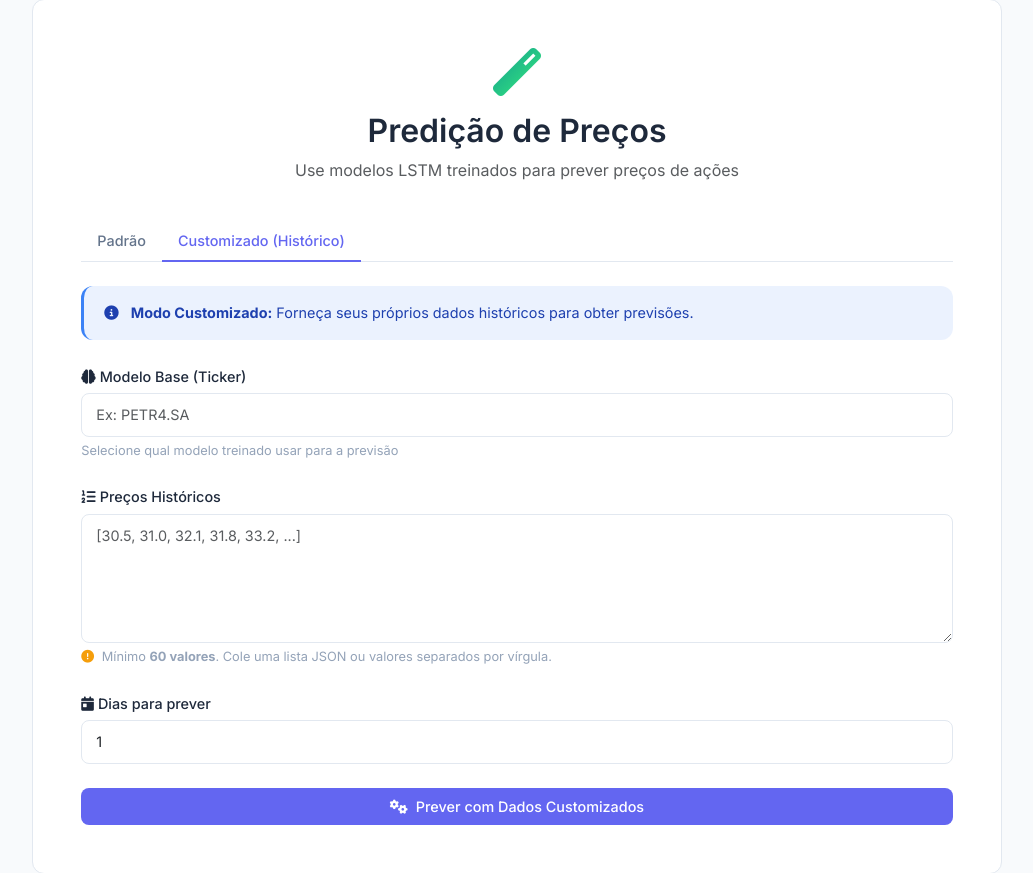
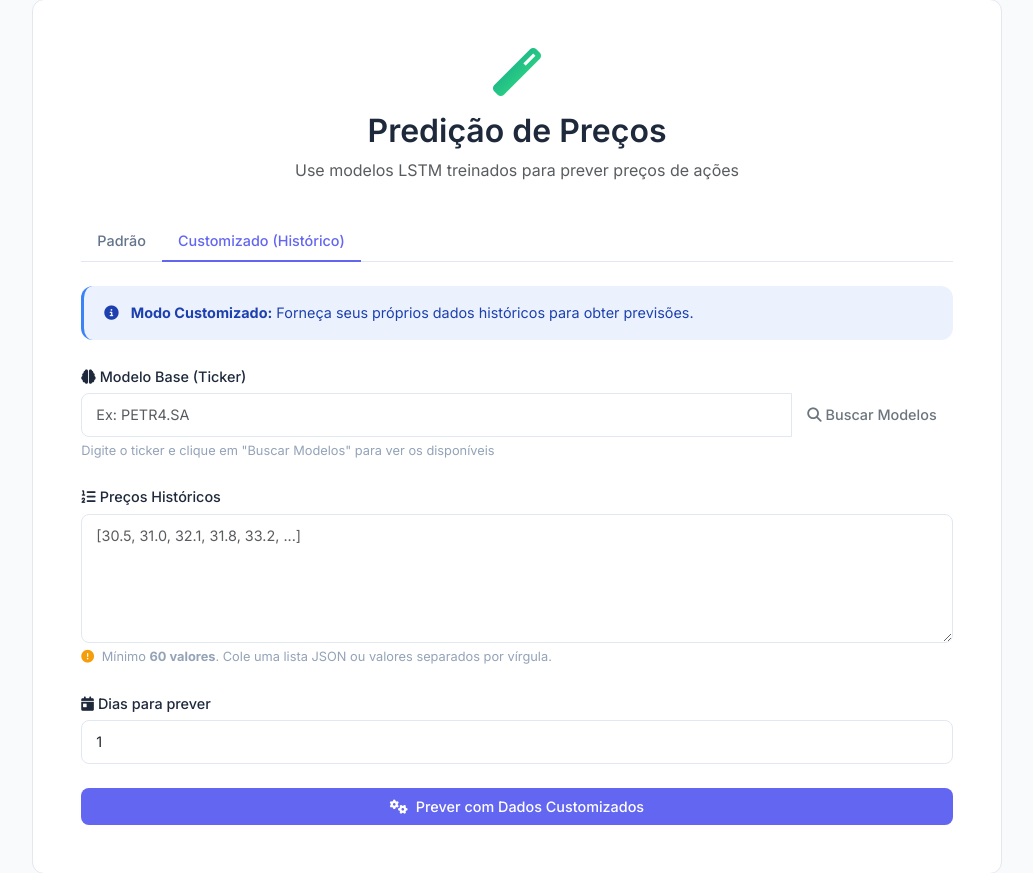
Before and after one commit to heliojunior1/tech-challenge4-lstm-stock-predictor-api, a FastAPI app: page /predict in a window 1280 px wide, after a click on "Customizado (Histórico)". Shown: the part 89-962 px from the top of the page, without its empty margins (123-1156 px from the left). Run offline with FastAPI, Linux system fonts and the light colour scheme.

Commit message:
Adiciona a opcao de selecionar modelo no customizado

```diff
--- a/app/templates/predict.html
+++ b/app/templates/predict.html
@@ -75,9 +75,25 @@
                             <label for="custom-ticker" class="form-label">
                                 <i class="fas fa-brain me-1"></i>Modelo Base (Ticker)
                             </label>
-                            <input type="text" class="form-control" id="custom-ticker" placeholder="Ex: PETR4.SA" required>
-                            <div class="form-text">Selecione qual modelo treinado usar para a previsão</div>
+                            <div class="input-group">
+                                <input type="text" class="form-control" id="custom-ticker" placeholder="Ex: PETR4.SA" required>
+                                <button class="btn btn-outline-secondary" type="button" id="btn-load-models-custom">
+                                    <i class="fas fa-search"></i> Buscar Modelos
+                                </button>
+                            </div>
+                            <div class="form-text">Digite o ticker e clique em "Buscar Modelos" para ver os disponíveis</div>
                         </div>
+
+                        <div class="mb-4" id="model-select-container-custom" style="display: none;">
+                            <label for="custom-model" class="form-label">
+                                <i class="fas fa-brain me-1"></i>Selecionar Modelo
+                            </label>
+                            <select class="form-select" id="custom-model">
+                                <option value="">Mais recente (padrão)</option>
+                            </select>
+                            <div class="form-text" id="model-info-text-custom"></div>
+                        </div>
+
                         <div class="mb-4">
                             <label for="custom-prices" class="form-label">
                                 <i class="fas fa-list-ol me-1"></i>Preços Históricos
@@ -121,25 +137,39 @@
 
 {% block scripts %}
 <script>
-    // Load models when clicking search button
-    document.getElementById('btn-load-models').addEventListener('click', loadModels);
+    // Load models when clicking search button - Standard
+    document.getElementById('btn-load-models').addEventListener('click', () => loadModels('standard'));
 
-    // Also load on Enter key in ticker field
+    // Load models when clicking search button - Custom
+    document.getElementById('btn-load-models-custom').addEventListener('click', () => loadModels('custom'));
+
+    // Also load on Enter key in ticker field - Standard
     document.getElementById('std-ticker').addEventListener('keyup', (e) => {
         if (e.key === 'Enter') {
             e.preventDefault();
-            loadModels();
+            loadModels('standard');
         }
     });
 
-    async function loadModels() {
-        const ticker = document.getElementById('std-ticker').value.toUpperCase();
+    // Also load on Enter key in ticker field - Custom
+    document.getElementById('custom-ticker').addEventListener('keyup', (e) => {
+        if (e.key === 'Enter') {
+            e.preventDefault();
+            loadModels('custom');
+        }
+    });
+
+    async function loadModels(type) {
+        const isStandard = type === 'standard';
+        const tickerInput = document.getElementById(isStandard ? 'std-ticker' : 'custom-ticker');
+        const ticker = tickerInput.value.toUpperCase();
+
         if (!ticker) {
             alert('Digite um ticker primeiro');
             return;
         }
 
-        const btn = document.getElementById('btn-load-models');
+        const btn = document.getElementById(isStandard ? 'btn-load-models' : 'btn-load-models-custom');
         const originalText = btn.innerHTML;
         btn.disabled = true;
         btn.innerHTML = '<span class="spinner-border spinner-border-sm"></span>';
@@ -152,9 +182,9 @@
             const allModelsResponse = await axios.get(`/api/v1/models?ticker=${ticker}`);
             const allModels = allModelsResponse.data.models || [];
 
-            const select = document.getElementById('std-model');
-            const container = document.getElementById('model-select-container');
-            const infoText = document.getElementById('model-info-text');
+            const select = document.getElementById(isStandard ? 'std-model' : 'custom-model');
+            const container = document.getElementById(isStandard ? 'model-select-container' : 'model-select-container-custom');
+            const infoText = document.getElementById(isStandard ? 'model-info-text' : 'model-info-text-custom');
 
             select.innerHTML = '<option value="">🕐 Mais recente (padrão)</option>';
 
@@ -177,8 +207,8 @@
 
         } catch (error) {
             console.error(error);
-            const container = document.getElementById('model-select-container');
-            const infoText = document.getElementById('model-info-text');
+            const container = document.getElementById(isStandard ? 'model-select-container' : 'model-select-container-custom');
+            const infoText = document.getElementById(isStandard ? 'model-info-text' : 'model-info-text-custom');
             container.style.display = 'block';
             infoText.innerHTML = `<i class="fas fa-times-circle text-danger me-1"></i>Nenhum modelo encontrado para <strong>${ticker}</strong>. <a href="/train">Treinar agora</a>`;
         } finally {
@@ -239,6 +269,7 @@
             } else {
                 ticker = document.getElementById('custom-ticker').value.toUpperCase();
                 const days = document.getElementById('custom-days').value;
+                const modelPath = document.getElementById('custom-model').value;
                 let pricesRaw = document.getElementById('custom-prices').value;
 
                 // Parse prices
@@ -253,11 +284,17 @@
                     throw new Error("Formato de preços inválido. Use JSON array ou valores separados por vírgula.");
                 }
 
-                response = await axios.post('/api/v1/predict/custom', {
+                const payload = {
                     historical_prices: prices,
                     days: parseInt(days),
                     model_ticker: ticker
-                });
+                };
+
+                if (modelPath) {
+                    payload.model_path = modelPath;
+                }
+
+                response = await axios.post('/api/v1/predict/custom', payload);
             }
 
             // Display results
```
